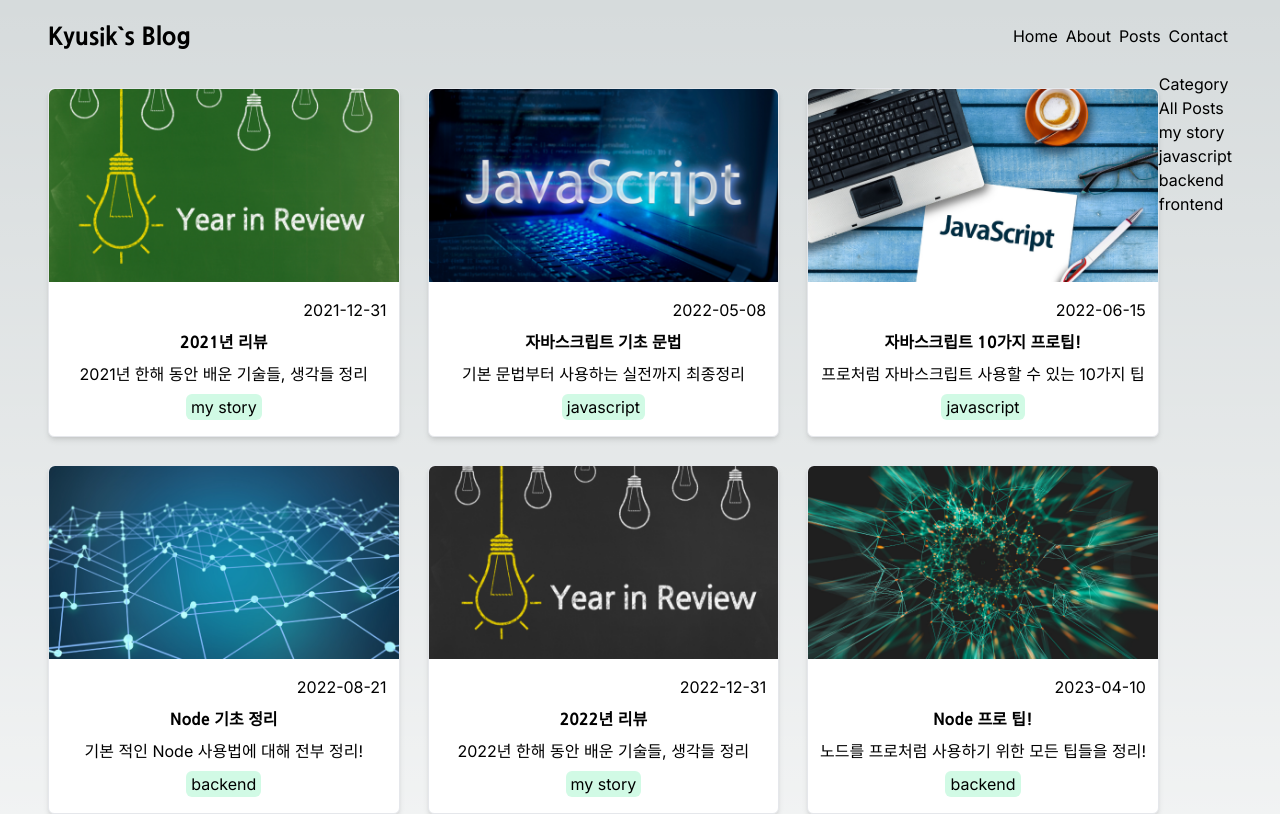
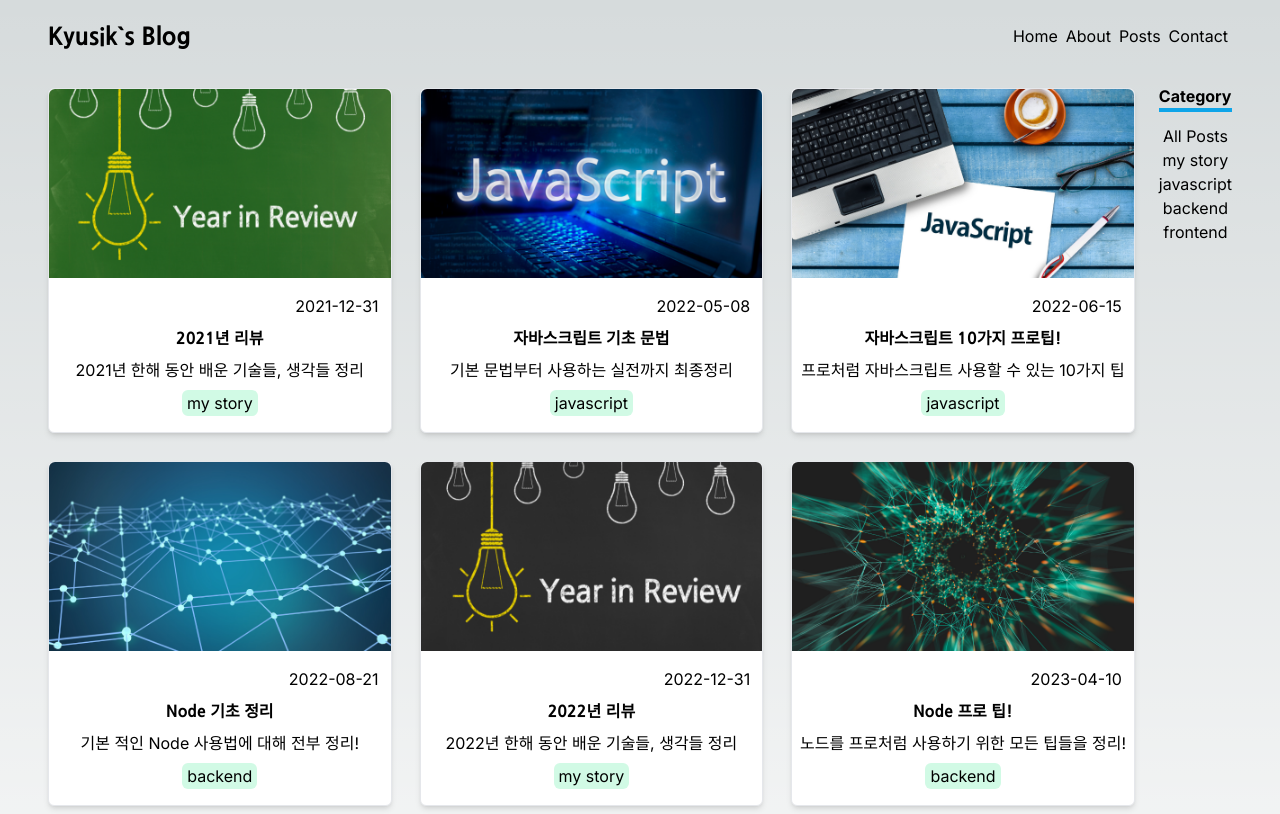
Before and after one commit to starplanter93/next.js_myblog, a Next.js app: page /posts in a window 1280 px wide. Shown: the top 814 px of the page. Built offline with nearby package versions, Linux system fonts and the light colour scheme.

Commit message:
:lipstick: Postaside 선택된 카테고리에 색 추가
카테고리를 클릭하면 색이 바뀝니다

```diff
--- a/src/components/posts/Postaside.tsx
+++ b/src/components/posts/Postaside.tsx
@@ -1,5 +1,5 @@
 'use client';
-import React from 'react';
+import React, { useState } from 'react';
 import posts from '../../../data/posts.json';
 
 interface Ownprops {
@@ -7,27 +7,42 @@ interface Ownprops {
 }
 
 function Postaside({ categoryHandler }: Ownprops) {
+  const [selectedCategory, setSelectedCategory] = useState<string>('');
   const categories = posts.map((post) => post.category);
   const set = new Set(categories);
   const uniqueCategories = [...set];
 
+  const onClickCategory = (e: React.MouseEvent) => {
+    categoryHandler(e.currentTarget.innerHTML);
+    setSelectedCategory((prev) => {
+      if (prev === e.currentTarget.innerHTML) {
+        return '';
+      }
+      e.currentTarget.innerHTML;
+      return e.currentTarget.innerHTML;
+    });
+  };
+
   return (
-    <aside>
-      <div>Category</div>
+    <aside className='flex flex-col mt-3 ml-6'>
+      <div className='mb-3 font-bold border-sky-500 border-b-4'>Category</div>
       <ul>
         <li
+          className={`flex justify-center`}
           onClick={(e) => {
             categoryHandler(e.currentTarget.innerHTML);
+            setSelectedCategory(e.currentTarget.innerHTML);
           }}
         >
           All Posts
         </li>
         {uniqueCategories.map((category, index) => (
           <li
+            className={`flex justify-center ${
+              selectedCategory === category ? 'text-sky-500' : 'text-black'
+            }`}
             key={index}
-            onClick={(e) => {
-              categoryHandler(e.currentTarget.innerHTML);
-            }}
+            onClick={onClickCategory}
           >
             {category}
           </li>
```
